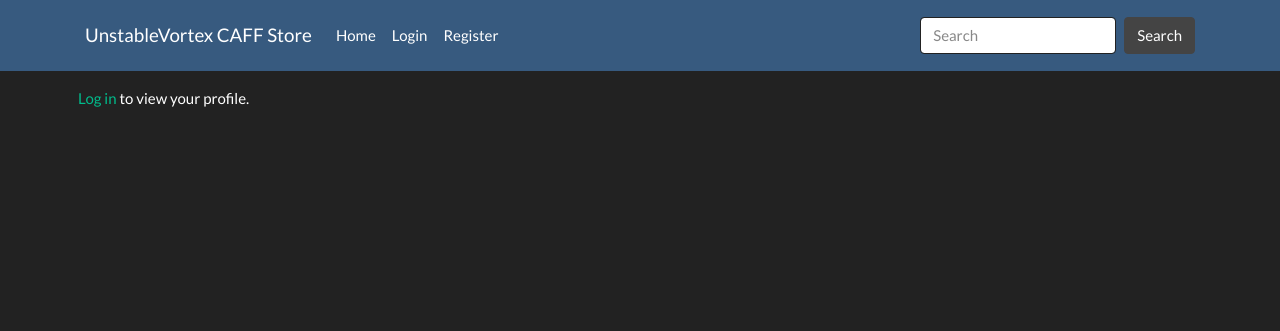
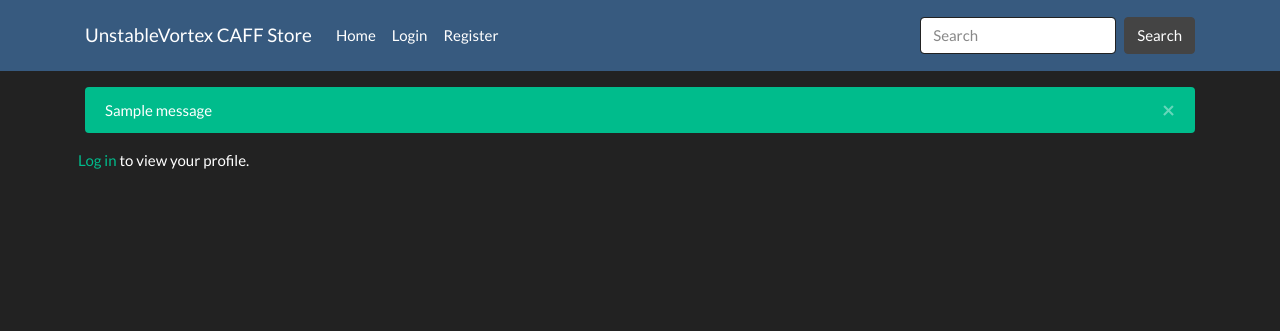
Before and after one commit to UnstableVortexSecurity/webshop, a Flask app: template src/templates/profile.html in a window 1280 px wide. Shown: the top 331 px of the page. Run offline with Flask 2, Linux system fonts and the light colour scheme; the template is opened without the code that fills it: values that come from a table or form of the project are taken from there, most other values are stand-ins (such as "Sample title", 1, 10 or a date in 2020); one stand-in notice (Sample message) is shown.

Commit message:
Added flashing ability

```diff
--- a/src/templates/base.html
+++ b/src/templates/base.html
@@ -6,6 +6,14 @@
     <meta name="viewport" content="width=device-width, initial-scale=1, shrink-to-fit=no">
     <!-- Bootstrap CSS -->
     <link rel="stylesheet" href="https://bootswatch.com/4/darkly/bootstrap.min.css">
+    <!-- jQuery -->
+    <script src="https://code.jquery.com/jquery-3.5.1.slim.min.js"
+            integrity="sha384-DfXdz2htPH0lsSSs5nCTpuj/zy4C+OGpamoFVy38MVBnE+IbbVYUew+OrCXaRkfj"
+            crossorigin="anonymous"></script>
+    <!-- Bootstrap JS -->
+    <script src="https://cdn.jsdelivr.net/npm/bootstrap@4.5.3/dist/js/bootstrap.bundle.min.js"
+            integrity="sha384-ho+j7jyWK8fNQe+A12Hb8AhRq26LrZ/JpcUGGOn+Y7RsweNrtN/tE3MoK7ZeZDyx"
+            crossorigin="anonymous"></script>
     <title>UnstableVortex CAFF Store</title>
 </head>
 <body>
@@ -47,6 +55,21 @@
         </div>
     </div>
 </nav>
+{% with messages = get_flashed_messages(with_categories=true) %}
+    {% if messages %}
+        <div class="container my-2">
+            {% for category, message in messages %}
+                <div class="alert alert-{{ category }} alert-dismissible fade show" role="alert">
+                    {{ message }}
+                    <button type="button" class="close" data-dismiss="alert" aria-label="Close">
+                        <span aria-hidden="true">&times;</span>
+                    </button>
+                </div>
+
+            {% endfor %}
+        </div>
+    {% endif %}
+{% endwith %}
 <div class="container px-2">
     {% block content %}{% endblock %}
 </div>
```
